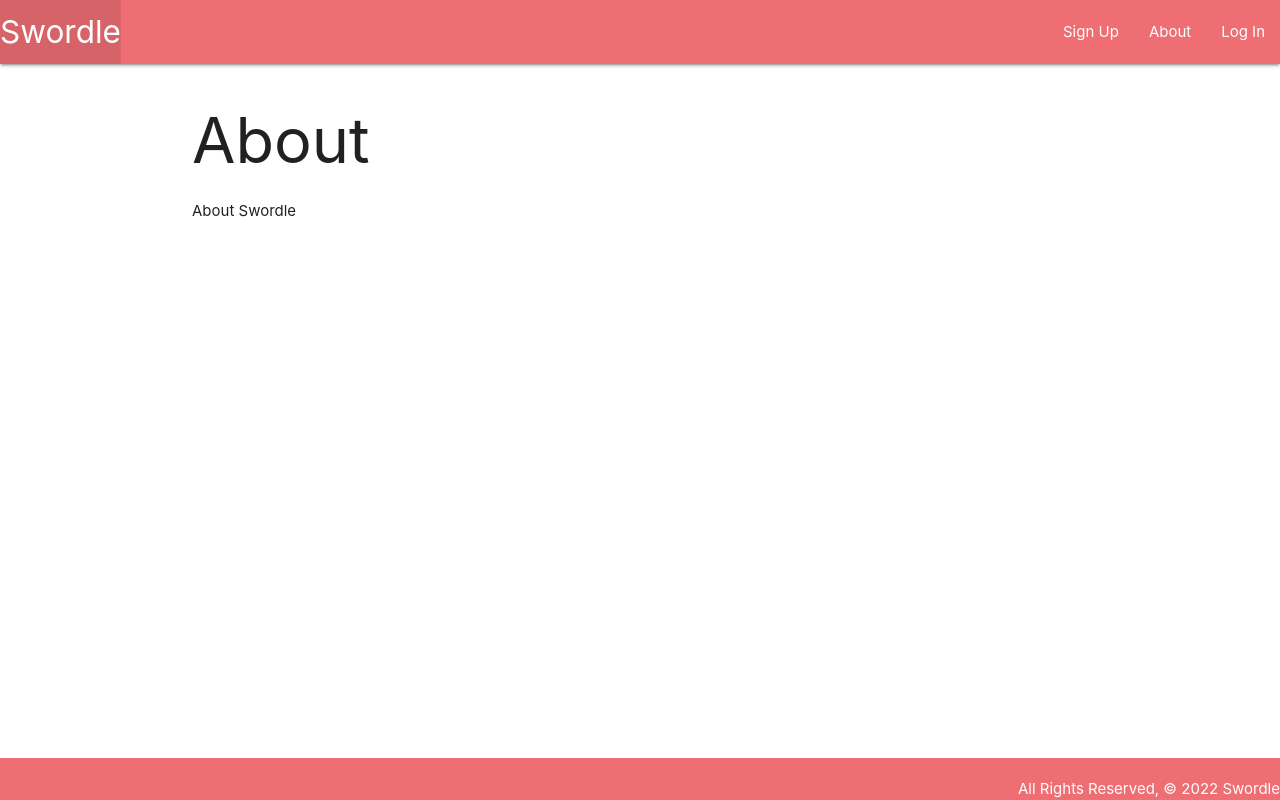
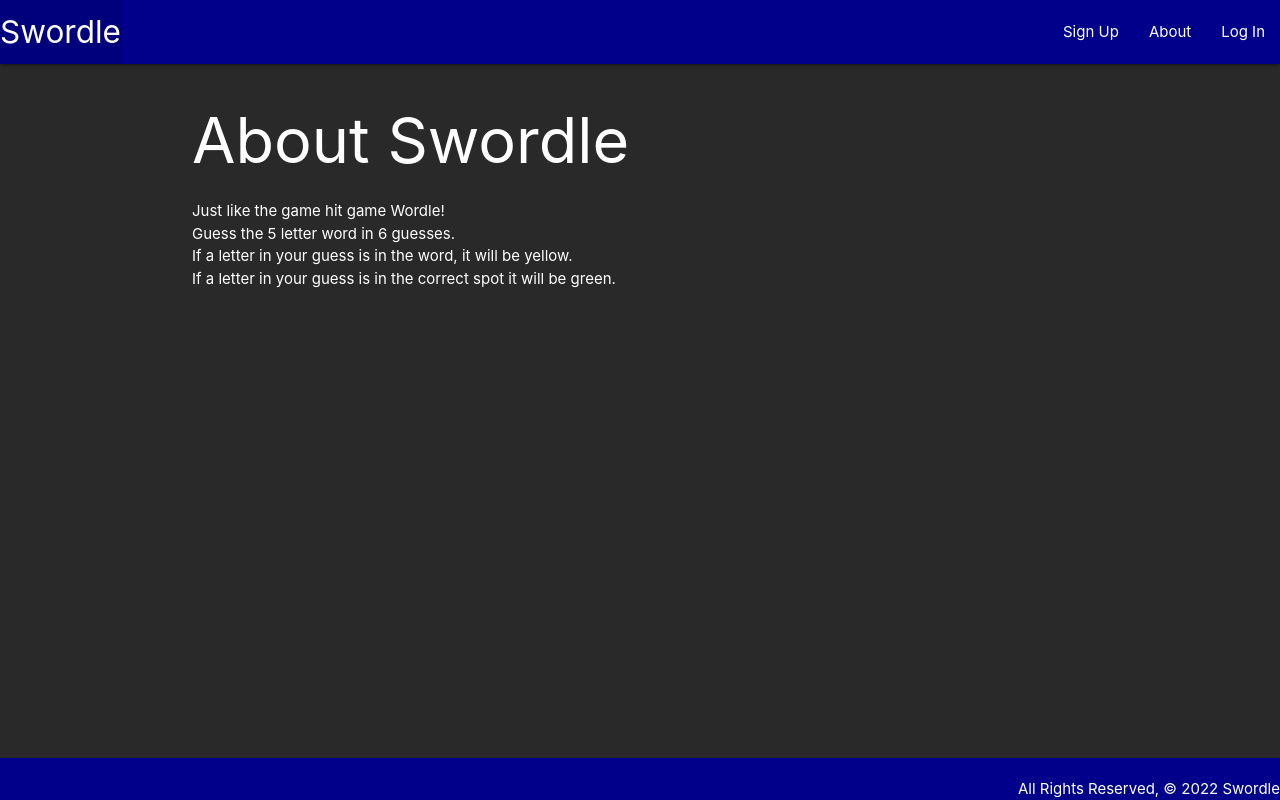
Before and after one commit to millerado/project-4-not-wordle, a Django app: page /about/ in a window 1280 px wide. Run offline with Django 4.2, Linux system fonts and the light colour scheme.

Commit message:
color styling

```diff
--- a/main_app/static/css/style.css
+++ b/main_app/static/css/style.css
@@ -11,10 +11,12 @@ body {
   display: flex;
   min-height: 100vh;
   flex-direction: column;
+  background-color: rgb(42, 41, 41);
 }
 
 main {
   flex: 1 0 auto;
+  color: white;
 }
 
 footer {
@@ -24,9 +26,9 @@ footer {
 
 .flex-container {
   display: flex;
-  justify-content: space-evenly;
+  justify-content: center;
   align-items: center;
-  margin-bottom: 4rem;
+  margin-bottom: 1rem;
 }
 
 .box {
@@ -37,7 +39,9 @@ footer {
   width: 7rem;
   height: 7rem;
   background-color: white;
+  color: black;
   border: 1px solid black;
+  margin-left: 1rem;
 }
 
 .correct-letter-location {
@@ -53,3 +57,30 @@ footer {
   grid-template-columns: 1fr 1fr 1fr 1fr;
   column-gap: 10px;
 }
+
+.nav-wrapper,
+.page-footer {
+  background-color: darkblue;
+}
+
+#id_word {
+  color: white;
+  font-size: 40px;
+  text-align: center;
+}
+
+#guess-form {
+  display: flex;
+  justify-content: center;
+  align-items: center;
+  width: 60%;
+  margin: 0 auto;
+}
+
+label {
+  display: none;
+}
+
+form input {
+  color: white;
+}
--- a/main_app/templates/about.html
+++ b/main_app/templates/about.html
@@ -5,6 +5,9 @@ About | Swordle
 {% endblock %}
 
 {% block content %}
-<h1>About</h1>
-<p>About Swordle</p>
+<h1>About Swordle</h1>
+<p>Just like the game hit game Wordle!</p>
+<p>Guess the 5 letter word in 6 guesses.</p>
+<p>If a letter in your guess is in the word, it will be yellow.</p>
+<p>If a letter in your guess is in the correct spot it will be green.</p>
 {% endblock %}
--- a/main_app/views.py
+++ b/main_app/views.py
@@ -41,7 +41,7 @@ def puzzles_update(request, puzzle_id):
 @login_required
 def add_guess(request, puzzle_id):
   form = GuessForm(request.POST)
-  r = requests.get(f"https://thatwordleapi.azurewebsites.net/ask/?word={request.POST.get('word')}")
+  r = requests.get(f"https://thatwordleapi.azurewebsites.net/ask/?word={request.POST.get('word').lower()}")
   if r.json().get('Response'):
     if form.is_valid():
       new_guess = form.save(commit=False)
```
Also changed, not shown: main_app/templates/puzzles/detail.html (+16 -11 lines).
